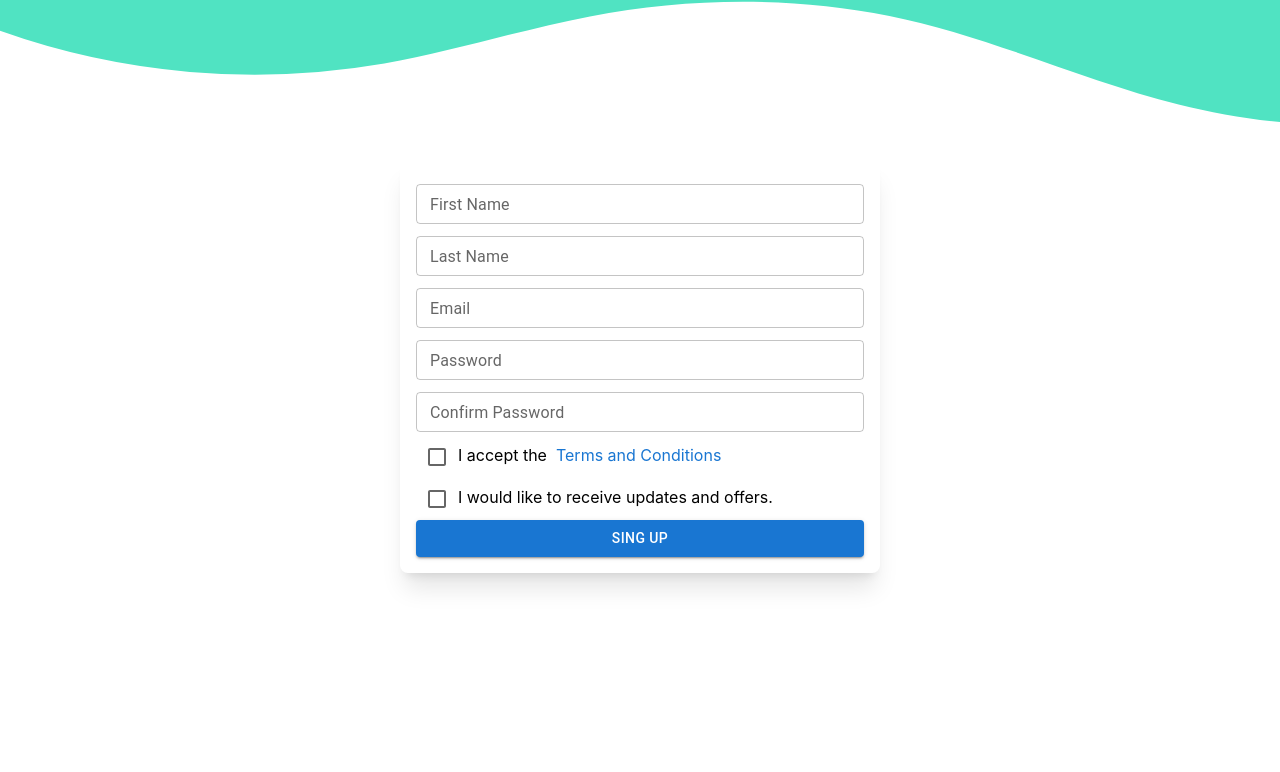
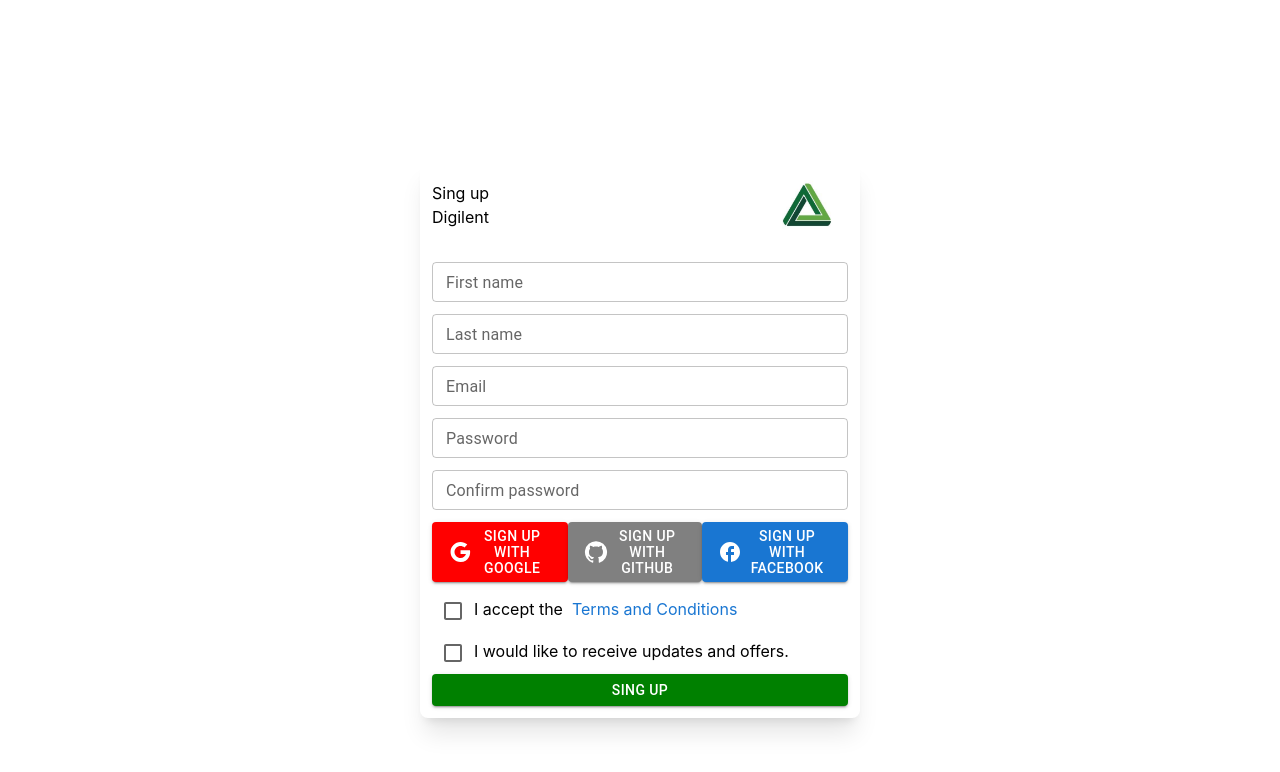
Before and after one commit to danvmanici/petHotel-Frontend, a React (Create React App) app in the folder pet-hotel/: page / in a window 1280 px wide. Shown: the top 772 px of the page. Built offline with nearby package versions, Linux system fonts and the light colour scheme; the HTML template or start-up script is replaced by a standard one.

Commit message:
header-style

```diff
--- a/pet-hotel/src/App.css
+++ b/pet-hotel/src/App.css
@@ -32,6 +32,7 @@
   from {
     transform: rotate(0deg);
   }
+
   to {
     transform: rotate(360deg);
   }
--- a/pet-hotel/src/components/SingUpForm.css
+++ b/pet-hotel/src/components/SingUpForm.css
@@ -1,22 +1,45 @@
 .singUpForm {
-    width: 30rem;
+    width: 27.5rem;
     display: flex;
     flex-direction: column;
     align-items: flex-start;
     justify-content: space-around;
     margin: 10rem auto;
+    padding: 0.75rem;
 }
 
-.singUpForm__inputsSection {
-    width: 28rem;
-    margin: 1rem;
+.singUpForm__header {
+    width: 25rem;
+    margin-top: 0.5rem;
+    margin-bottom: 1.5rem;
     display: flex;
-    flex-direction: column;
-    align-items: flex-start;
-    justify-content: space-around;
+    flex-direction: row;
+    justify-content: space-between;
+    align-items: center;
+
 }
 
-.singUpForm__inputsSection__termsAndConditions-updatesAndOffers {
+.singUpForm__socialButtons {
+    margin-top: 0.5rem;
+    margin-bottom: 0.5rem;
+    display: flex;
+    flex-direction: row;
+    justify-content: space-around;
+    align-items: center;
+
+}
+
+.singUpForm__socialButtons {
+    margin-top: 0.5rem;
+    margin-bottom: 0.5rem;
+    display: flex;
+    flex-direction: row;
+    justify-content: space-between;
+    align-items: center;
+
+}
+
+.singUpForm__termsAndConditions-updatesAndOffers {
     display: flex;
     flex-direction: row;
     justify-content: start;
--- a/pet-hotel/src/components/SingUpForm.tsx
+++ b/pet-hotel/src/components/SingUpForm.tsx
@@ -5,6 +5,10 @@
 import './SingUpForm.css';
 import MyCheckboxButton from './FormFields/MyCheckboxButton';
 import { Button, Link } from '@mui/material';
+import GoogleIcon from '@mui/icons-material/Google';
+import GitHubIcon from '@mui/icons-material/GitHub';
+import FacebookOutlinedIcon from '@mui/icons-material/FacebookOutlined';
+import logo from '../images/logo.png';
 
 const validationSchema = yup.object({
   firstName: yup.string().required().max(10),
@@ -13,7 +17,7 @@
 const SingUp: React.FC = () => {
   return (
     <>
-      <div className="custom-shape-divider-top-1659101695">
+      {/* <div className="custom-shape-divider-top-1659101695">
         <svg
           data-name="Layer 1"
           xmlns="http://www.w3.org/2000/svg"
@@ -25,7 +29,7 @@
             className="shape-fill"
           ></path>
         </svg>
-      </div>
+      </div> */}
       <Formik
         validateOnChange={true}
         initialValues={{
@@ -45,16 +49,23 @@
       >
         {({ values, errors, isSubmitting }) => (
           <Form className="singUpForm shadow-xl border-none rounded-lg">
-            <section className="singUpForm__inputsSection">
+            <section className="singUpForm__header">
+              <span>
+                Sing up
+                <br />
+                Digilent
+              </span>
+              <img src={logo} alt="logo" width="50px" />
+            </section>
             <MyTextField
               name="firstName"
-                label="First Name"
+              label="First name"
               variant="outlined"
               margin="dense"
             />
             <MyTextField
               name="lastName"
-                label="Last Name"
+              label="Last name"
               variant="outlined"
               margin="dense"
             />
@@ -72,14 +83,32 @@
             />
             <MyTextField
               name="confirmPassword"
-                label="Confirm Password"
+              label="Confirm password"
               variant="outlined"
               margin="dense"
             />
-
-              <section className="singUpForm__inputsSection__termsAndConditions-updatesAndOffers-updatesAndOffers">
-                <MyCheckboxButton name="termsAndConditions" />I accept the
-                &nbsp;
+            <section className="singUpForm__socialButtons">
+              <Button
+                variant="contained"
+                style={{ lineHeight: '1rem', backgroundColor: 'red' }}
+              >
+                <GoogleIcon />
+                Sign up with Google
+              </Button>
+              <Button
+                variant="contained"
+                style={{ lineHeight: '1rem', backgroundColor: 'grey' }}
+              >
+                <GitHubIcon />
+                Sign up with GitHub
+              </Button>
+              <Button variant="contained" style={{ lineHeight: '1rem' }}>
+                <FacebookOutlinedIcon />
+                Sign up with Facebook
+              </Button>
+            </section>
+            <section className="singUpForm__termsAndConditions-updatesAndOffers-updatesAndOffers">
+              <MyCheckboxButton name="termsAndConditions" />I accept the &nbsp;
               <Link
                 href="https://digilent.com/"
                 style={{ textDecoration: 'none' }}
@@ -87,15 +116,19 @@
                 Terms and Conditions
               </Link>
             </section>
-              <section className="singUpForm__inputsSection__termsAndConditions-updatesAndOffers-updatesAndOffers">
+            <section className="singUpForm__termsAndConditions-updatesAndOffers-updatesAndOffers">
               <MyCheckboxButton name="termsAndConditions" />I would like to
               receive updates and offers.
             </section>
 
-              <Button type="submit" variant="contained" fullWidth>
+            <Button
+              type="submit"
+              variant="contained"
+              fullWidth
+              style={{ backgroundColor: 'green', lineHeight: '1.25rem' }}
+            >
               Sing up
             </Button>
-            </section>
           </Form>
         )}
       </Formik>
```
Also changed, not shown: pet-hotel/src/images/logo.png (added). Lines whose indentation alone changed are shown as unchanged.
